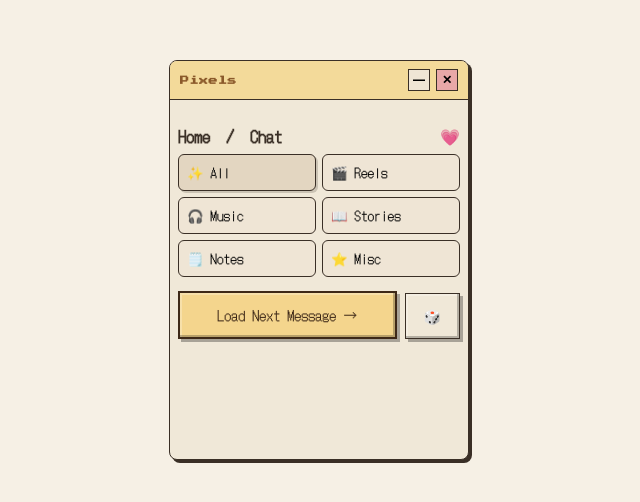
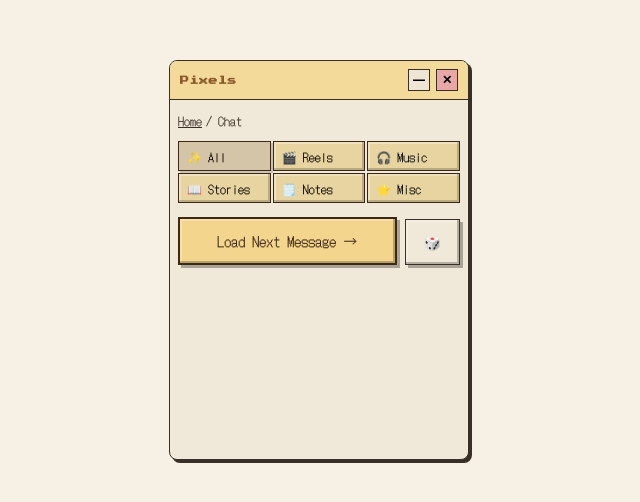
Before and after one commit to kskoulini/pixels, a React (Create React App) app: page /chat in a window 1280 px wide. Shown: the part 140-642 px from the top of the page, without its empty margins (321-961 px from the left). Built offline with nearby package versions, Linux system fonts and the light colour scheme.

Commit message:
Styled category pills

```diff
--- a/src/components/AppHeader.js
+++ b/src/components/AppHeader.js
@@ -1,13 +1,10 @@
 import React from 'react';
 import { Link } from 'react-router-dom';
 
-function AppHeader({ titleRight }) {
+function AppHeader({ children }) {
   return (
     <div className="app-header">
-      <div style={{ fontWeight: 800 }}>
-        <Link to="/">Home</Link> &nbsp;/&nbsp; <Link to="/chat">Chat</Link>
-      </div>
-      <div style={{ opacity: 0.8 }}>{titleRight || '💗'}</div>
+        {children}
     </div>
   );
 }
--- a/src/components/Chat.js
+++ b/src/components/Chat.js
@@ -6,6 +6,7 @@ import ChatBubble from '../components/ChatBubble';
 import CommentModal from '../components/CommentModal';
 import { CATEGORIES, ITEMS } from '../data';
 import { getProgress, setProgress, addComment, getComments } from '../utils/storage';
+import { Link } from 'react-router-dom';
 
 function nextIndexFor(categoryId, progress) {
   const list = categoryId === 'all' ? ITEMS : ITEMS.filter(i => i.category === categoryId);
@@ -53,7 +54,9 @@ function Chat() {
   return (
     <RetroWindow title="Home / Chat">
       <div className="page-container">
-        <AppHeader titleRight={`💗`} />
+        <AppHeader>
+            <Link to="/">Home</Link> / Chat
+        </AppHeader>
         <CategoryPills
           categories={CATEGORIES}
           activeId={category}
--- a/src/components/Readme.js
+++ b/src/components/Readme.js
@@ -1,6 +1,7 @@
 import React from 'react';
 import { Link } from 'react-router-dom';
 import RetroWindow from '../components/RetroWindow';
+import AppHeader from './AppHeader';
 
 function Section({ children }) {
     return (
@@ -14,6 +15,9 @@ function Readme() {
     return (
         <RetroWindow title="Home / ReadMe.txt">
             <div className="page-container">
+                <AppHeader>
+                    <Link to="/">Home</Link> / Chat
+                </AppHeader>
                 <div className="readme-heading"><h3 style={{ margin: 0 }}>How Pixels Works</h3></div>
 
                 <Section title="What is this?">
--- a/src/style.css
+++ b/src/style.css
@@ -32,6 +32,8 @@
   --button-border: 2px solid var(--accent-ink, #3D2817);
 
   --readme-content: #8B6F47;
+
+  --category-pill-background: #E8D4A0;
 }
 
 @font-face {
@@ -136,7 +138,7 @@ button {
 
 /* Generic sections */
 .page-container {
-  padding: 24px 8px;
+  padding: 12px 8px;
 }
 
 /* Buttons */
@@ -202,7 +204,7 @@ button {
   row-gap: 2px;
 }
 
-.landing-btn-container{
+.landing-btn-container {
   display: -webkit-flex;
   display: flex;
   flex-direction: column;
@@ -222,12 +224,12 @@ button {
   scale: 0.8;
 }
 
-.readme-heading{
+.readme-heading {
   text-align: center;
   margin-bottom: 20px;
 }
 
-.readme-heading *{
+.readme-heading * {
   font-weight: 300;
   font-size: 16px;
   line-height: 24px;
@@ -254,7 +256,7 @@ button {
   color: var(--accent-ink, #3D2817);
 }
 
-.readme-block-content{
+.readme-block-content {
   color: var(--readme-content, #8B6F47);
   font-size: 10px;
   line-height: 18px;
@@ -263,7 +265,7 @@ button {
   padding: 4px;
 }
 
-.readme-block-icon{
+.readme-block-icon {
   display: -webkit-inline-box;
   display: inline-flex;
 
@@ -276,35 +278,60 @@ button {
   color: var(--accent-ink, #3D2817);
 }
 
-.readme-block-icon svg *{
+.readme-block-icon svg * {
   fill: #3D2817;
 }
 
 /* Header & category pills */
 .app-header {
+  display: -webkit-flex;
   display: flex;
   align-items: center;
-  justify-content: space-between;
-  margin-bottom: 6px;
+  flex-direction: row;
+  column-gap: 4px;
+
+  font-size: 12px;
+  margin-bottom: 12px;
+}
+
+.app-header a{
+  text-decoration: underline;
+}
+
+.app-header a:hover{
+  font-weight: bold;
 }
 
 .category-row {
     display: grid;
-  grid-template-columns: 1fr 1fr;
-  gap: 6px;
+    grid-template-columns: 1fr 1fr 1fr;
+    gap: 2px;
+
     margin-bottom: 8px;
+    grid-auto-rows: 30px;
 }
 
 .category-pill {
-  background: var(--ui-100);
-  border: var(--border) solid var(--ink);
-  padding: 8px;
-  border-radius: 6px;
+    padding: 2px 8px;
+
+    border: 1px solid var(--accent-ink, #3D2817);
+    background: var(--category-pill-background,#E8D4A0);
+    box-shadow: -2px -2px 0 0 rgba(0, 0, 0, 0.20) inset, 2px 2px 0 0 rgba(255, 255, 255, 0.30) inset;
+
     text-align: left;
+    font-size: 12px;
+}
+
+.category-pill:hover{
+  filter: brightness(0.9);
+}
+
+.category-pill:active{
+  transform: translate(1px, 1px);
 }
 
 .category-pill.active {
-  background: var(--ui-200);
+  background-color: #D4C4A8;
   box-shadow: var(--shadow-soft);
 }
 
@@ -447,11 +474,11 @@ button {
   font-size: 12px;
 }
 
-.ctrl-btn:hover{
+.ctrl-btn:hover {
   filter: brightness(0.9);
 }
 
-.ctrl-btn.minimize{
+.ctrl-btn.minimize {
   background: var(--ui-100);
   display: flex;
   justify-content: center;
```
Lines whose indentation alone changed are shown as unchanged.
